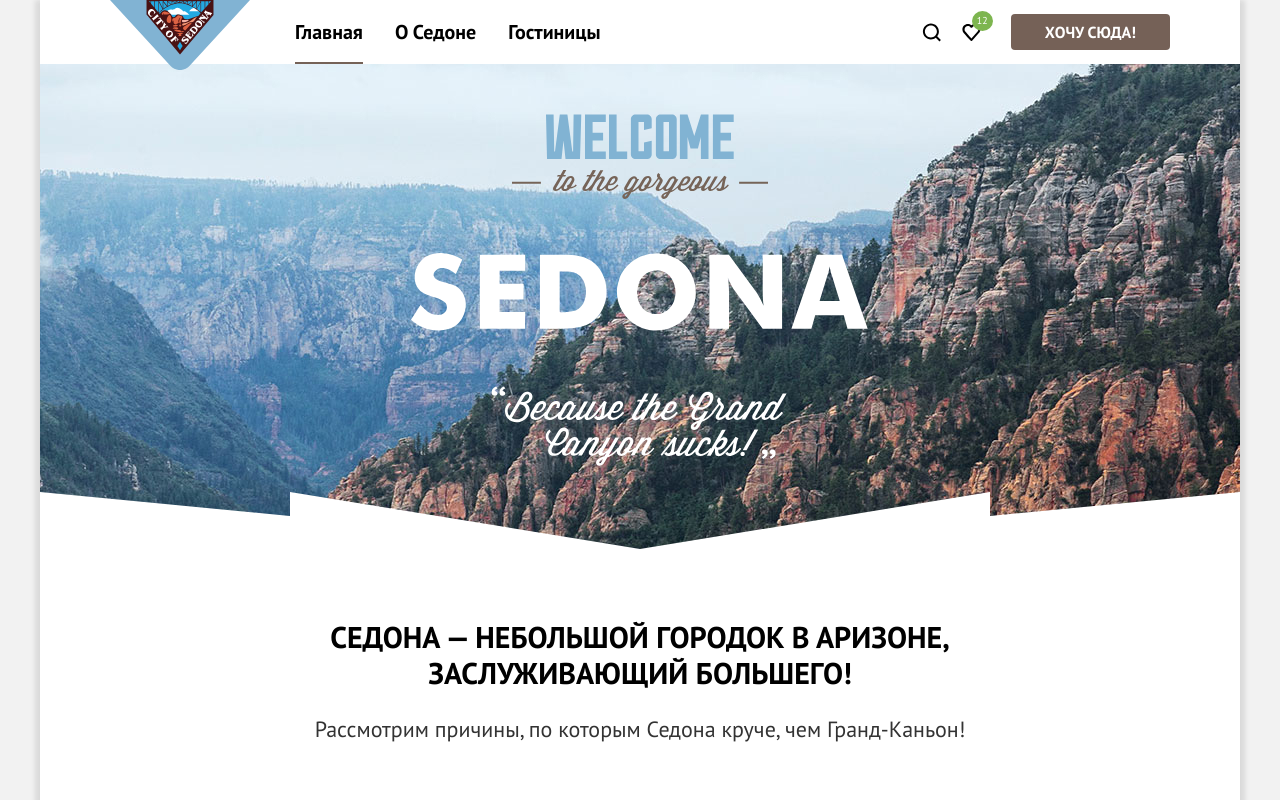
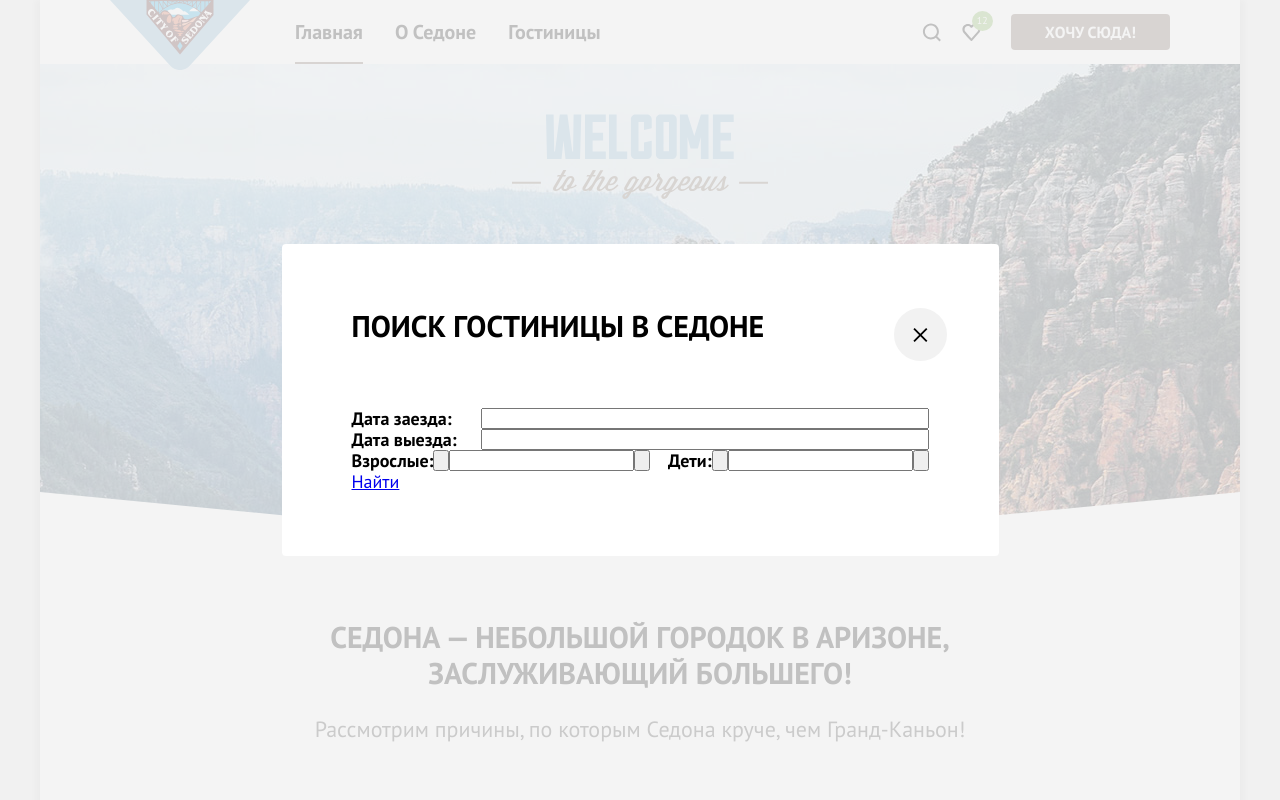
Before and after one commit to htmlacademy-htmlcss/463813-sedona-35, a plain HTML site: page index.html in a window 1280 px wide. Shown: the top 800 px of the page. Drawn offline with Linux system fonts and the light colour scheme.

Commit message:
добавляет модально окно и формы в нем

```diff
--- a/index.html
+++ b/index.html
@@ -179,6 +179,41 @@
         </a>
       </footer>
     </div>
+    <div class="modal-container modal-container-close">
+      <div class="modal ">
+        <button class="modal-close-button" type="button">
+          <span class="visually-hidden">Закрыть</span>
+        </button>
+        <section class="modal-content">
+          <h2 class="modal-title">Поиск гостиницы в Седоне</h2>
+          <form class="search-modal-form" action="https://echo.htmlacademy.ru/" method="post">
+            <p class="field-group">
+              <label for="arrivalDate"> Дата заезда:</label>
+              <input class="field-date" type="text" name="arrivalDate" id="arrivalDate">
+            </P>
+            <P class="field-group">
+              <label for="dateOfDeparture">Дата выезда:</label>
+              <input class="field-date" type="text" id="dateOfDeparture">
+            </P>
+            <div class="people">
+            <p class="field-group ">
+              <label for="adults">Взрослые:</label>
+              <button></button>
+              <input class="field-number" type="number" id="adults">
+              <button></button>
+            </p>
+            <p class="field-group ">
+              <label for="adults">Дети:</label>
+              <button></button>
+              <input class="field-number" type="number" id="kids">
+              <button></button>
+            </p>
+            </div>
+            <a class="search-modal-button" href="#">Найти</a>
+          </form>
+        </section>
+      </div>
+    </div>
   </body>
 
 </html>
--- a/styles/styles.css
+++ b/styles/styles.css
@@ -991,3 +991,74 @@ body {
   font-size: 22px;
   line-height: 26px;
 }
+/* Модальное окно */
+.modal-container {
+  position: fixed;
+  top: 0;
+  left: 0;
+  display: flex;
+  width: 100%;
+  height: 100%;
+  background-color: rgba(242, 242, 242, 0.8);
+  z-index: 2;
+}
+.modal {
+  box-sizing:border-box;
+  min-width: 717px;
+  position: relative;
+  margin: auto;
+  padding: 64px 70px;
+  background-color: #ffffff;
+  border-radius:4px;
+}
+.modal-close-button {
+  position: absolute;
+  padding: 0;
+  top: 64px;
+  right: 52px;
+  width: 53px;
+  height: 53px;
+  background-color: #F2F2F2;
+  border: none;
+  background-image: url("../images/close.svg");
+  background-repeat: no-repeat;
+  background-position: center;
+  cursor: pointer;
+  border-radius: 50%;
+}
+.modal-title {
+  margin: 0;
+  margin-bottom: 64px;
+  font-family: "PT Sans", sans-serif;
+  font-size: 30px;
+  line-height: 36px;
+  font-weight: 700;
+  color: #000000;
+  text-transform: uppercase;
+}
+.field-group{
+  margin: 0;
+  display: flex;
+  justify-content: space-between;
+  font-family: inherit;
+  font-weight: 700;
+}
+.field-number::-webkit-outer-spin-button,
+.field-number::-webkit-inner-spin-button {
+    display: none;
+}
+.field-date{
+  min-width: 440px;;
+}
+.field-group-number{
+  display: grid;
+  grid-template-columns: 40px 30px 40px;
+}
+.button-modal{
+  margin: 0;
+  padding: 0;
+}
+.people{
+  display: flex;
+  justify-content: space-between;
+}
```
Also changed, not shown: images/close.svg (added).
